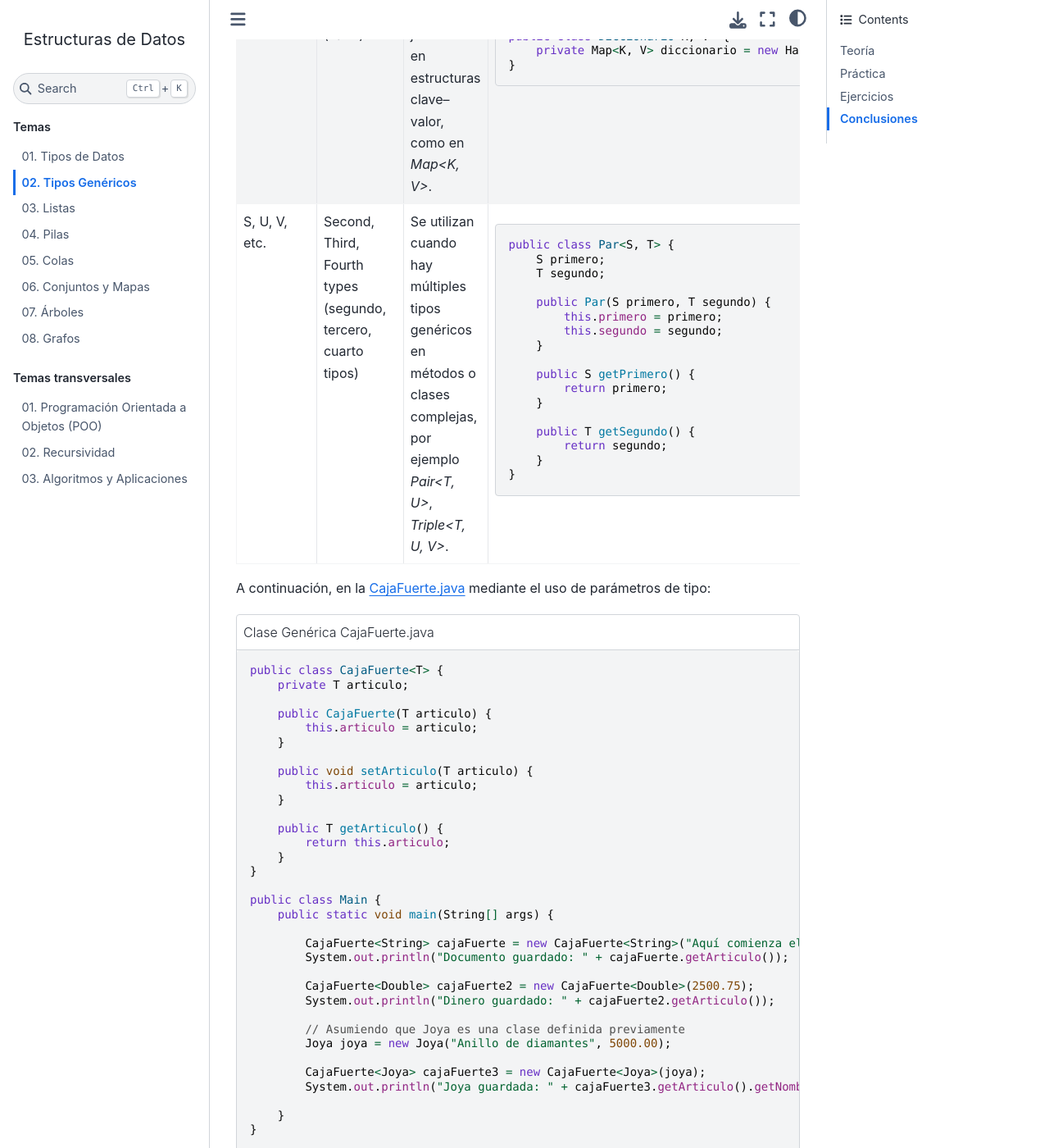
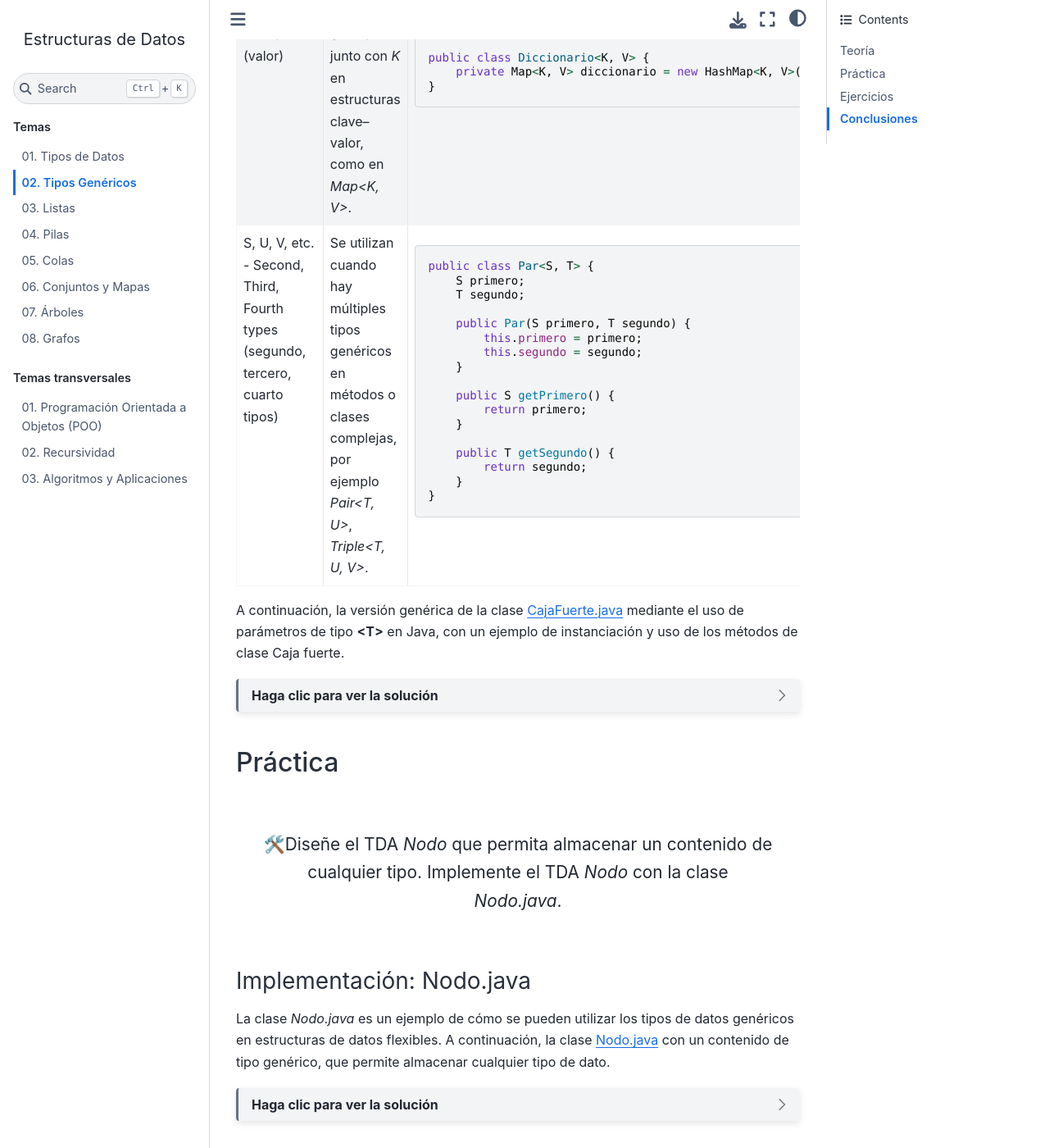
Before and after one commit to CDIAFIEC/FAQs, a Sphinx documentation site: the page built from docs/source/temas/02.generico.rst, in a window 1280 px wide and 1400 px high, scrolled down 2785 px. Shown: the whole window at 82% size. Built offline with Sphinx 7.4.7 and the Sphinx Book theme 1.1.4, drawn with Linux system fonts in a browser that asks for light colours; some of the changed text lies outside the part shown.

Commit message:
rephrasing

```diff
--- a/docs/source/temas/02.generico.rst
+++ b/docs/source/temas/02.generico.rst
@@ -92,15 +92,22 @@
 .. _tipos_parametros:
 
 .. list-table:: Tabla con los tipos de parámetros genéricos en Java
-   :widths: 10 20 35 55
+   :widths: 20 30 50
    :header-rows: 1
 
-   * - Parámetro
-     - Significado
+   * - Parámetro y Significado
      - Uso común
      - Ejemplo de código
-   * - E
-     - Element (elemento)
+
+   * - T - Type (tipo)
+     - Tipo genérico más común, usado en clases y métodos sin contexto específico.
+     -
+        .. code-block:: java
+
+            public class Generico<T> {
+                T dato;
+            }
+   * - E - Element (elemento)
      - Se usa en estructuras de datos que almacenan elementos, como en `List<E>`, `Set<E>`, etc.
      -
         .. code-block:: java
@@ -108,8 +115,7 @@
             public class Caja<E> {
                 E elemento;
             }
-   * - N
-     - Number (número)
+   * - N - Number (número)
      - Indica que el parámetro es un tipo numérico, útil para cálculos genéricos.
      -
         .. code-block:: java
@@ -122,18 +128,7 @@
                     return this.numero.doubleValue() + otro.doubleValue();
                 }
             }
-   * - T
-     - Type (tipo)
-     - Tipo genérico más común, usado en clases y métodos sin contexto específico.
-     -
-        .. code-block:: java
-
-            public class Generico<T> {
-                T dato;
-            }
-
-   * - K
-     - Key (clave)
+   * - K - Key (clave)
      - Representa la clave en estructuras tipo mapa, como en `Map<K, V>`.
      -
         .. code-block:: java
@@ -141,9 +136,7 @@
             public class Mapa<K, V> {
                 private Map<K, V> mapa = new HashMap<K, V>();
             }
-
-   * - V
-     - Value (valor)
+   * - V  - Value (valor)
      - Se usa junto con `K` en estructuras clave–valor, como en `Map<K, V>`.
      -
         .. code-block:: java
@@ -152,8 +145,7 @@
                 private Map<K, V> diccionario = new HashMap<K, V>();
             }
 
-   * - S, U, V, etc.
-     - Second, Third, Fourth types (segundo, tercero, cuarto tipos)
+   * - S, U, V, etc. - Second, Third, Fourth types (segundo, tercero, cuarto tipos)
      - Se utilizan cuando hay múltiples tipos genéricos en métodos o clases complejas, por ejemplo `Pair<T, U>`, `Triple<T, U, V>`.
      -
         .. code-block:: java
@@ -177,46 +169,49 @@
             }
 
 
-A continuación, en la :ref:`CajaFuerte.java <solucion_caja_fuerte>` mediante el uso de parámetros de tipo:
+A continuación, la versión genérica de la clase :ref:`CajaFuerte.java <solucion_caja_fuerte>` mediante el uso de parámetros de tipo **<T>** en Java, con un ejemplo de instanciación y uso de los métodos de clase Caja fuerte.
 
 .. _solucion_caja_fuerte:
 
-.. code-block:: java
-    :caption: Clase Genérica CajaFuerte.java
+.. dropdown:: Haga clic para ver la solución
+    :animate: fade-in-slide-down
 
-    public class CajaFuerte<T> {
-        private T articulo;
+    .. code-block:: java
+        :caption: Clase Genérica CajaFuerte.java
 
-        public CajaFuerte(T articulo) {
-            this.articulo = articulo;
+        public class CajaFuerte<T> {
+            private T articulo;
+
+            public CajaFuerte(T articulo) {
+                this.articulo = articulo;
+            }
+
+            public void setArticulo(T articulo) {
+                this.articulo = articulo;
+            }
+
+            public T getArticulo() {
+                return this.articulo;
+            }
         }
 
-        public void setArticulo(T articulo) {
-            this.articulo = articulo;
+        public class Main {
+            public static void main(String[] args) {
+
+                CajaFuerte<String> cajaFuerte = new CajaFuerte<String>("Aquí comienza el texto de un documento importante ...");
+                System.out.println("Documento guardado: " + cajaFuerte.getArticulo());
+
+                CajaFuerte<Double> cajaFuerte2 = new CajaFuerte<Double>(2500.75);
+                System.out.println("Dinero guardado: " + cajaFuerte2.getArticulo());
+
+                // Asumiendo que Joya es una clase definida previamente
+                Joya joya = new Joya("Anillo de diamantes", 5000.00);
+
+                CajaFuerte<Joya> cajaFuerte3 = new CajaFuerte<Joya>(joya);
+                System.out.println("Joya guardada: " + cajaFuerte3.getArticulo().getNombre());
+
+            }
         }
-
-        public T getArticulo() {
-            return this.articulo;
-        }
-    }
-
-    public class Main {
-        public static void main(String[] args) {
-
-            CajaFuerte<String> cajaFuerte = new CajaFuerte<String>("Aquí comienza el texto de un documento importante ...");
-            System.out.println("Documento guardado: " + cajaFuerte.getArticulo());
-
-            CajaFuerte<Double> cajaFuerte2 = new CajaFuerte<Double>(2500.75);
-            System.out.println("Dinero guardado: " + cajaFuerte2.getArticulo());
-
-            // Asumiendo que Joya es una clase definida previamente
-            Joya joya = new Joya("Anillo de diamantes", 5000.00);
-
-            CajaFuerte<Joya> cajaFuerte3 = new CajaFuerte<Joya>(joya);
-            System.out.println("Joya guardada: " + cajaFuerte3.getArticulo().getNombre());
-
-        }
-    }
 
 Práctica
 ========
@@ -228,7 +223,7 @@
 Implementación: Nodo.java
 -------------------------
 
-La clase `Nodo.java` es un ejemplo de cómo se pueden utilizar los tipos genéricos para crear estructuras de datos flexibles. A continuación, la clase :ref:`Nodo.java <clase_nodo>` con un contenido genérico, que permite almacenar cualquier tipo de dato.
+La clase `Nodo.java` es un ejemplo de cómo se pueden utilizar los tipos de datos genéricos en estructuras de datos flexibles. A continuación, la clase :ref:`Nodo.java <clase_nodo>` con un contenido de tipo genérico, que permite almacenar cualquier tipo de dato.
 
 .. _clase_nodo:
 
@@ -260,8 +255,10 @@
             public static void main(String[] args) {
 
                 Nodo<String> nodo1 = new Nodo<String>("Primer nodo");
+                Nodo<Integer> nodo2 = new Nodo<Integer>(42);
 
                 System.out.println("Contenido del nodo: " + nodo1.getContenido());
+                System.out.println("Contenido del nodo: " + nodo2.getContenido());
 
             }
         }
```
